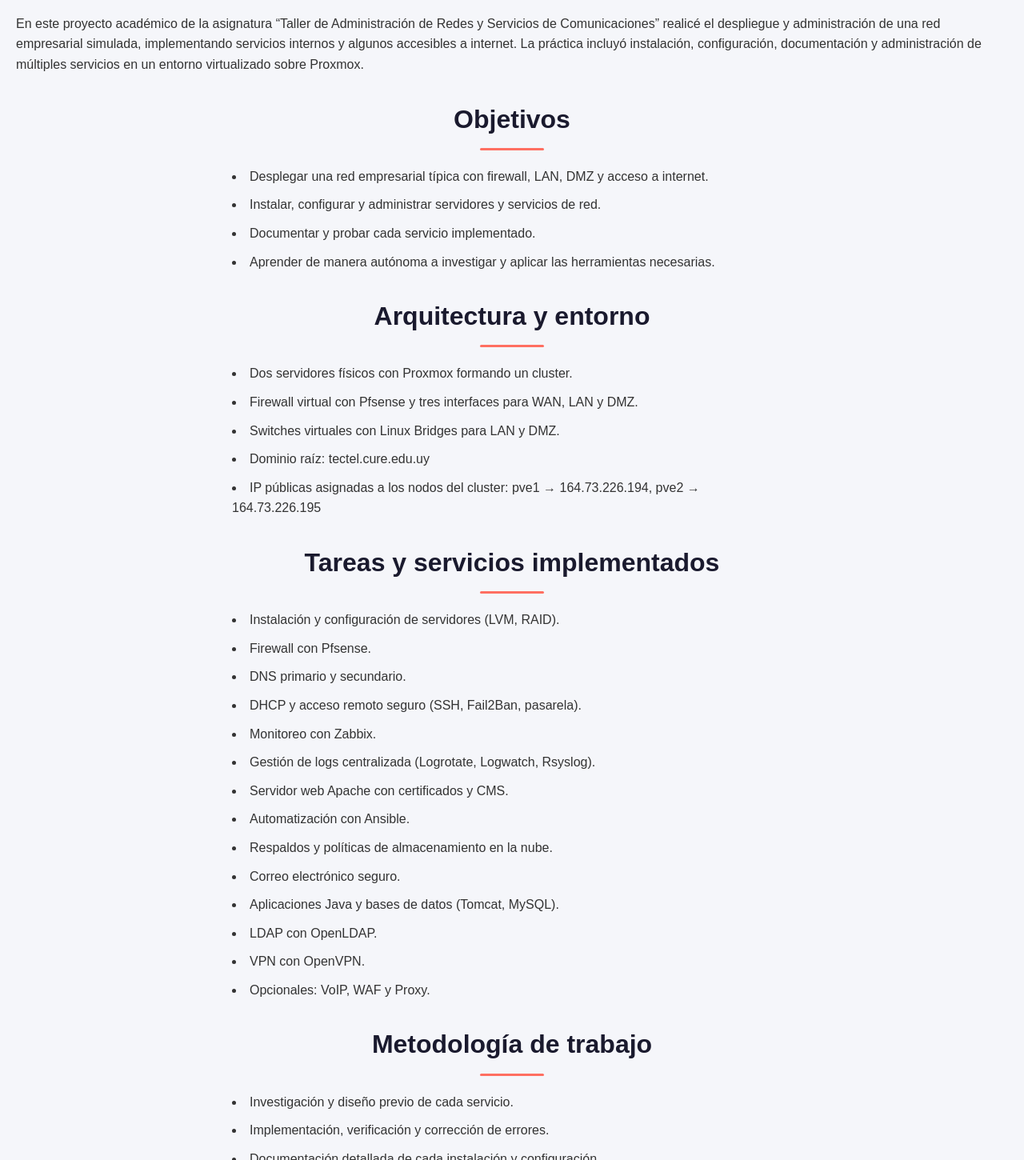
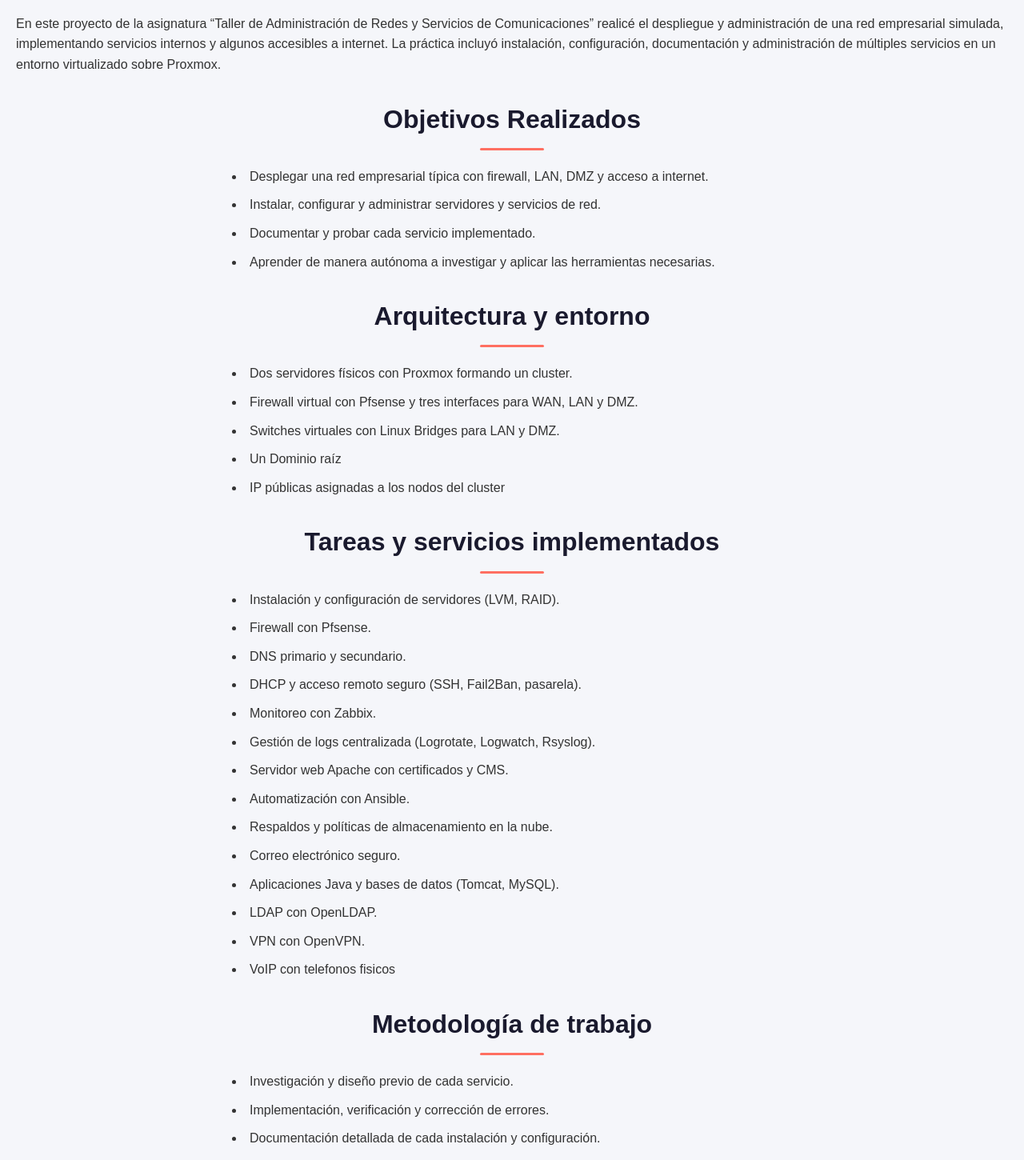
Before and after one commit to gonzalonunez55/GonzaloNunez.github.io, a plain HTML site: page proyectos/proyecto3.html in a window 1280 px wide. Shown: the part 386-1836 px from the top of the page at 80% size. Drawn offline with Linux system fonts and the light colour scheme.

Commit message:
Update proyecto3.html
mejora de texto redaccion floja

```diff
--- a/proyectos/proyecto3.html
+++ b/proyectos/proyecto3.html
@@ -23,11 +23,11 @@
     <!-- Contenido del proyecto -->
     <section>
         <h2>Descripción</h2>
-        <p>En este proyecto académico de la asignatura “Taller de Administración de Redes y Servicios de Comunicaciones” realicé el despliegue y administración de una red empresarial simulada, implementando servicios internos y algunos accesibles a internet. La práctica incluyó instalación, configuración, documentación y administración de múltiples servicios en un entorno virtualizado sobre Proxmox.</p>
+        <p>En este proyecto de la asignatura “Taller de Administración de Redes y Servicios de Comunicaciones” realicé el despliegue y administración de una red empresarial simulada, implementando servicios internos y algunos accesibles a internet. La práctica incluyó instalación, configuración, documentación y administración de múltiples servicios en un entorno virtualizado sobre Proxmox.</p>
     </section>
 
     <section>
-        <h2>Objetivos</h2>
+        <h2>Objetivos Realizados</h2>
         <ul>
             <li>Desplegar una red empresarial típica con firewall, LAN, DMZ y acceso a internet.</li>
             <li>Instalar, configurar y administrar servidores y servicios de red.</li>
@@ -42,8 +42,8 @@
             <li>Dos servidores físicos con Proxmox formando un cluster.</li>
             <li>Firewall virtual con Pfsense y tres interfaces para WAN, LAN y DMZ.</li>
             <li>Switches virtuales con Linux Bridges para LAN y DMZ.</li>
-            <li>Dominio raíz: tectel.cure.edu.uy</li>
-            <li>IP públicas asignadas a los nodos del cluster: pve1 → 164.73.226.194, pve2 → 164.73.226.195</li>
+            <li>Un Dominio raíz</li>
+            <li>IP públicas asignadas a los nodos del cluster</li>
         </ul>
     </section>
 
@@ -63,7 +63,7 @@
             <li>Aplicaciones Java y bases de datos (Tomcat, MySQL).</li>
             <li>LDAP con OpenLDAP.</li>
             <li>VPN con OpenVPN.</li>
-            <li>Opcionales: VoIP, WAF y Proxy.</li>
+            <li>VoIP con telefonos fisicos</li>
         </ul>
     </section>
 
```
